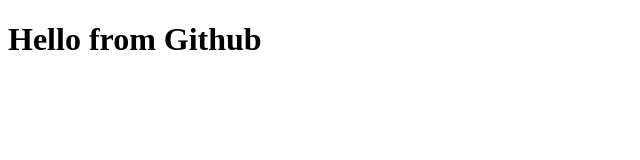
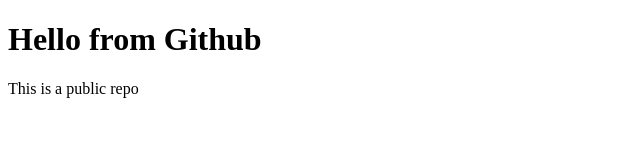
Before and after one commit to olanmj/GithubSample, a plain HTML site: page GithubSample/index.html in a window 1280 px wide. Shown: the whole page, without its empty margins (0-640 px from the left). Drawn offline with Linux system fonts and the light colour scheme.

Commit message:
Add a paragraph

```diff
--- a/GithubSample/index.html
+++ b/GithubSample/index.html
@@ -6,5 +6,6 @@
 </head>
 <body>
     <h1>Hello from Github</h1>
+    <p>This is a public repo</p>
 </body>
 </html>
```
